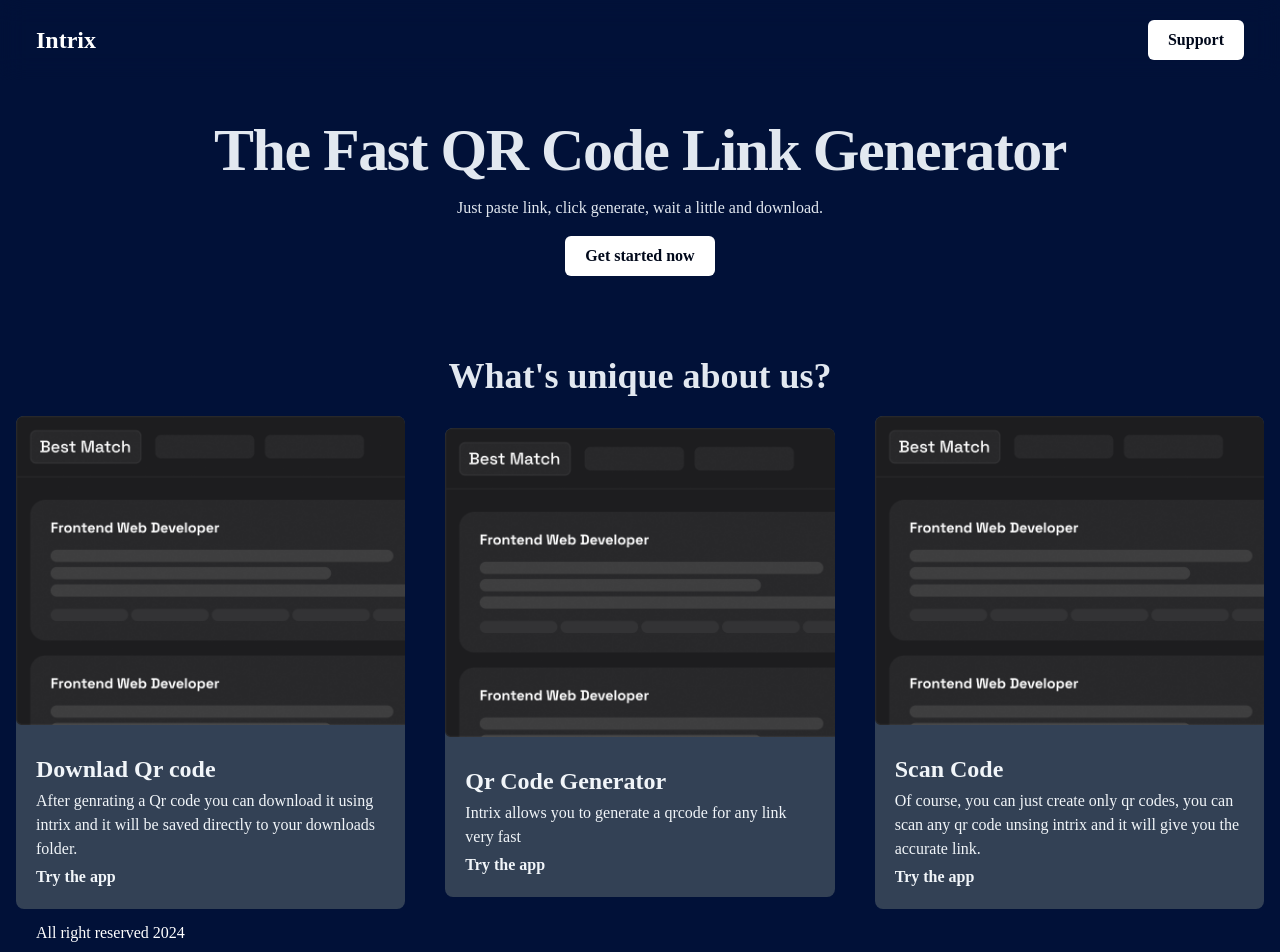
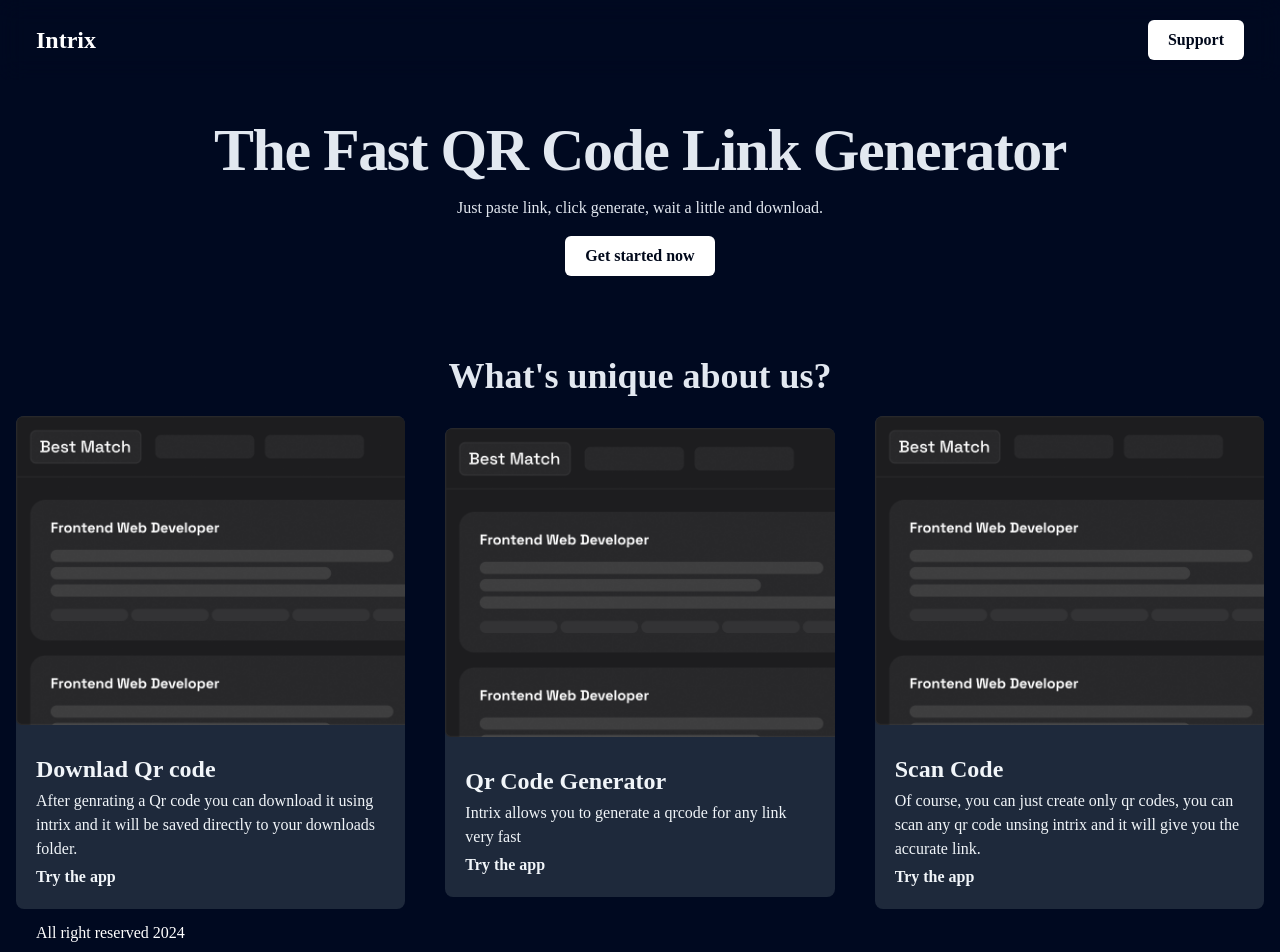
Before and after one commit to fisayo-dev/QRCode-Generator, a React (Vite) app: page / in a window 1280 px wide. Shown: the top 952 px of the page. Built offline with nearby package versions, Linux system fonts and the light colour scheme.

Commit message:
Rweaked some styling

```diff
--- a/src/components/Features.jsx
+++ b/src/components/Features.jsx
@@ -1,42 +1,65 @@
 import image from "../assets/image.png";
-import {Link} from 'react-router-dom'
+import { Link } from "react-router-dom";
 const Features = () => {
   return (
     <div className="container mx-auto px-4">
       <div className="grid gap-5 text-slate-200">
-        <h2 className="text-center font-bold text-4xl">What's unique about us?</h2>
+        <h2 className="text-center font-bold text-4xl">
+          What's unique about us?
+        </h2>
         <div>
           <div className="grid-cols-1 items-center md:grid-cols-3 grid gap-10">
-            <div className="bg-slate-700 mx-4 md:mx-0 text-slate-100 rounded-lg grid gap-2  text-left items-center h-25 overflow-hidden">
-              <img src={image} alt="" draggable={false} />
+            <div className="bg-slate-800 mx-4 md:mx-0 text-slate-100 rounded-lg grid gap-2  text-left items-center h-25 overflow-hidden">
+              <img
+                src={image}
+                alt="Features images"
+                className=""
+                draggable={false}
+              />
               <div className="p-5 grid gap-1">
                 <h2 className="font-bold text-2xl">Downlad Qr code</h2>
                 <p>
                   After genrating a Qr code you can download it using intrix and
                   it will be saved directly to your downloads folder.
                 </p>
-                <Link to="/generate" className="text-slate-100 font-bold">Try the app </Link>
+                <Link to="/generate" className="text-slate-100 font-bold">
+                  Try the app{" "}
+                </Link>
               </div>
             </div>
-            <div className="bg-slate-700 mx-4 md:mx-0 text-slate-100 rounded-lg grid gap-2 text-left items-center h-25 overflow-hidden">
-              <img src={image} alt="" draggable={false} />
+            <div className="bg-slate-800 mx-4 md:mx-0 text-slate-100 rounded-lg grid gap-2 text-left items-center h-25 overflow-hidden">
+              <img
+                src={image}
+                alt="Features images"
+                className=""
+                draggable={false}
+              />
               <div className="p-5 grid gap-1">
                 <h2 className="font-bold text-2xl">Qr Code Generator</h2>
                 <p>
                   Intrix allows you to generate a qrcode for any link very fast
                 </p>
-                <Link to="/generate" className="text-slate-100 font-bold">Try the app </Link>
+                <Link to="/generate" className="text-slate-100 font-bold">
+                  Try the app{" "}
+                </Link>
               </div>
             </div>
-            <div className="bg-slate-700 mx-4 md:mx-0 text-slate-100 rounded-lg grid gap-2 text-left items-center h-25 overflow-hidden">
-              <img src={image} alt="" draggable={false} />
+            <div className="bg-slate-800 mx-4 md:mx-0 text-slate-100 rounded-lg grid gap-2 text-left items-center h-25 overflow-hidden">
+              <img
+                src={image}
+                alt="Features images"
+                className=""
+                draggable={false}
+              />
               <div className="p-5 grid gap-1">
                 <h2 className="font-bold text-2xl">Scan Code</h2>
                 <p>
                   Of course, you can just create only qr codes, you can scan any
                   qr code unsing intrix and it will give you the accurate link.
                 </p>
-                <Link to="/scanner" className="text-slate-100 font-bold">Try the app </Link>
+                <Link to="/scanner" className="text-slate-100 font-bold">
+                  Try the app{" "}
+                </Link>
               </div>
             </div>
           </div>
--- a/src/index.css
+++ b/src/index.css
@@ -11,7 +11,7 @@
 
 
 :root {
-  --app-bg-color: rgb(1, 17, 56);
+  --app-bg-color: rgb(0, 9, 32);
   --dark-app-bg-color: rgb(0, 8, 26);
 }
 
```
